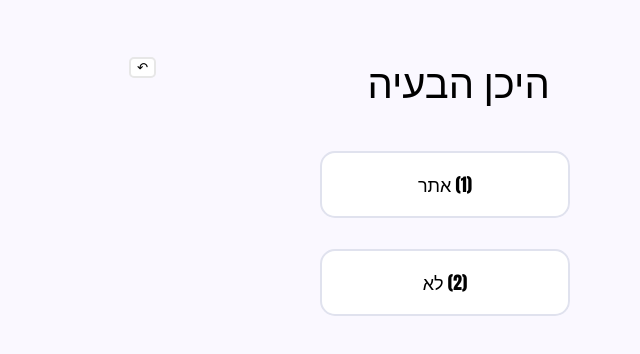
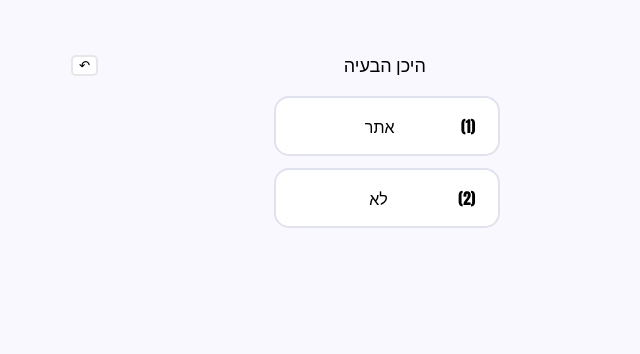
Before and after one commit to amitnoyberg18/DataMangement, a React (Create React App) app: page / in a window 1280 px wide. Shown: the top 354 px of the page, without its empty margins (308-948 px from the left). Built offline with nearby package versions, Linux system fonts and the light colour scheme.

Commit message:
added history and changed the style

```diff
--- a/src/App.tsx
+++ b/src/App.tsx
@@ -6,7 +6,13 @@ import FinalAnswerPage from './components/FinalAnswerPage';
 import {dataCardTree} from './data/data';
 import {CardTree} from './models/cardTree'
 interface Istate{
-  cardTreeObj :CardTree |undefined
+  cardTreeObj :CardTree | undefined;
+  // history: {
+  //   question:string;
+  //   selectedAnswer:string[] |undefined;
+  //   theCard:CardTree | undefined;
+  // }[] | undefined;
+  history:CardTree[];
 }
 function App() {
 
@@ -21,16 +27,47 @@ function App() {
     // console.log(newCard.getNextCard())
     // return newCard;
   });
+  const [history,setHistory] = useState<Istate["history"]>([]);
+
+
+
+
+
+
   const backToPrevCard = ()=>{
+    setTimeout(() => {
       setCard((theCard : CardTree | undefined )=>{
 
         if(theCard?.prevCard!==undefined){
+          setHistory((prevHistory)=>{
+            prevHistory.pop()
+            // prevHistory.filter( (ele, ind) => ind === prevHistory.findIndex( elem => elem.id === ele.id && elem.id === ele.id))
+            return prevHistory;
+          })
           return theCard.prevCard
         }
         return theCard
 
         })
+    }, 0);
+
+
   }
+
+  const handleBackInHistory = (item:CardTree,index:number)=>{
+    setCard(item);
+    setHistory((prevHistory:CardTree[])=>{
+      const newHistory = prevHistory.filter( (ele, ind) => ind === prevHistory.findIndex( elem => elem.id === ele.id && elem.id === ele.id));
+      newHistory.splice(index,newHistory.length);
+      return newHistory;
+    })
+  }
+
+
+
+
+
+
   const getAnswersArr =()=>{
 
     if(card?.answers!==undefined)
@@ -43,7 +80,7 @@ function App() {
     if(card?.answers!==undefined)
       return card.questionText
 
-    return ""
+    return "";
   }
 
   useEffect(()=>{
@@ -73,10 +110,22 @@ function App() {
     }
 },[])
 
+
 //another variable that contains an array of dictonaries that contains the question and the picked answer
 
   return (
     <div className="App">
+      <div className="history">
+        {history.filter( (ele, ind) => ind === history.findIndex( elem => elem.id === ele.id && elem.id === ele.id)).map((item,index)=>{
+          if(item.answers !== undefined && item.indexSelectedAnswer !== undefined){
+            return <div className="historyItem" key={index}>
+              <p style={{textDecoration:"underline",cursor:"pointer"}} onClick={()=>handleBackInHistory(item,index)}>{item.questionText}</p>
+              <p>{item.answers[item.indexSelectedAnswer]}</p>
+            </div>
+          }
+          return <> </>
+        })}
+      </div>
       <div className="buttons">
         <button id="btnPrevQuesiton" className="btnPrev" onClick={backToPrevCard}>&#x21B6;</button>
         {/* <button>&#x21B7;</button> */}
@@ -85,7 +134,7 @@ function App() {
       <div className="card">
         <Question questionText={card.questionText}/>
         {getAnswersArr().map((answer,index)=>{
-          return <Answer answer={answer} index={index} key={index} setCard={setCard}/>
+          return <Answer setHistory={setHistory} answer={answer} index={index} key={index} setCard={setCard}/>
         })}
 
       </div>}
--- a/src/components/Answer.tsx
+++ b/src/components/Answer.tsx
@@ -7,42 +7,55 @@ interface IProps{
     answer: string;
     index:number;
     setCard:Function;
+    setHistory:Function;
     // function setCards()
 
     // fu
 }
-const Answer: React.FC<IProps> = ({answer,setCard,index}) => {
+const Answer: React.FC<IProps> = ({answer,setCard,index,setHistory}) => {
 
-    const onSelectAnswer=()=>{
+    const onSelectAnswer = useCallback(()=>{
         setCard((prevCard:CardTree) =>{
             prevCard.indexSelectedAnswer=index;
             if(prevCard.nextCards!==undefined){
                 prevCard.nextCards[index].prevCard=prevCard;
+                // setHistory((history: {question:string;selectedAnswer:string;theCard:CardTree;}[])=>{
+                //     const data ={'question':prevCard.questionText,'selectedAnswer':answer,"theCard":prevCard};
+                //     // history.pop();
 
+                //     return history;
+                // })
+                setHistory((history:CardTree[])=>{
+                    history.push(prevCard);
+                    // let pp = history.filter( (ele, ind) => ind === history.findIndex( elem => elem.id === ele.id && elem.id === ele.id))
+                    return history;
+                })
                 return prevCard.nextCards[index];
 
             }
 
                 return undefined;
         })
-    }
+    },[index,setCard,setHistory])
+    const  handleKeyPress =  useCallback((e) => {
+        // const answerElement=document.getElementById(index.toString())
+        // answerElement?.classList.remove('answerSelectedByKey');
+            if(e.code === 'Digit'+(index+1)){
 
-    const  handleKeyPress =  useCallback((e) => {
-            if(e.code === 'Digit'+(index+1)){
-                console.log(String(index+1));
-                const answerElement=document.getElementById(index.toString())
-                answerElement?.classList.add('answerSelectedByKey');
-               const div= document.getElementsByTagName("div")
-                setTimeout(() => {
-                    const answerElement=document.getElementById(index.toString())
-                    answerElement?.classList.remove('answerSelectedByKey');
-                    onSelectAnswer()
+            //     const answerElement=document.getElementById(index.toString())
+            //     answerElement?.classList.add('answerSelectedByKey');
+            //    const div= document.getElementsByTagName("div")
+                // setTimeout(() => {
+                //     const answerElement=document.getElementById(index.toString())
+                //     answerElement?.classList.remove('answerSelectedByKey');
+                //     onSelectAnswer()
 
-                }, 1000);
+                // }, 1000);
+                onSelectAnswer();
 
 
             }
-      }, [index]);
+      }, [index,onSelectAnswer]);
 
 
 
@@ -61,7 +74,8 @@ const Answer: React.FC<IProps> = ({answer,setCard,index}) => {
 
     return (
         <div id={index.toString()} onClick={onSelectAnswer} className="answer">
-            <p>({index+1}) {answer}</p>
+            <p style={{float:"right",marginRight:"10%"}}>({index+1})</p>
+            <p style={{marginLeft:"10%"}}>{answer}</p>
         </div>
      );
 }
--- a/src/data/data.tsx
+++ b/src/data/data.tsx
@@ -5,13 +5,15 @@ import { CardTree } from "../models/cardTree";
 
 
 export const dataCardTree = () =>{
-    const c1 : CardTree={id:1,questionText:"היכן הבעיה",answers:[ "אתר","לא"]}
-    const c2 : CardTree={id:2,questionText:" היכן הבעיה באתר",answers:["שאלונים","נתון לא מעודכן באתר","נתון לא נכון באתר","לא מצליח להתחבר לאתר"]}
-    const c3 : CardTree={id:3,questionText:"האם התחבר בעבר",answers:[ "לא","כן"]}
-    const c4 : CardTree={id:4,questionText:"שילחו קישור לסיסמא ראשונית. הצליח?",answers:[ "לא","כן"]}
-    const c5 : CardTree={id:5,questionText:"הביאו סיסמה ראשונית. הצליח?",answers:[ "לא","כן"]}
-    const c6 : CardTree={id:6,questionText:"היכנס לטרנזקציה",answers:["תחום","תת תחום","שאלה","תת שאלה","תבנית תשובה בCRM"]}
-    const c7 : CardTree={id:7,questionText:"שאלונים",answers:[ "לא","אתר"]}
+    // const titleProject : CardTree={id:1,questionText:"מערכת לניהול ידע מוקד"}
+
+    const c1 : CardTree={id:1,questionText:"היכן הבעיה",answers:[ "אתר","לא"],clicked:80}
+    const c2 : CardTree={id:2,questionText:" היכן הבעיה באתר",answers:["שאלונים","נתון לא מעודכן באתר","נתון לא נכון באתר","לא מצליח להתחבר לאתר"],clicked:900}
+    const c3 : CardTree={id:3,questionText:"האם התחבר בעבר",answers:[ "לא","כן"] ,clicked:110}
+    const c4 : CardTree={id:4,questionText:"שילחו קישור לסיסמא ראשונית. הצליח?",answers:[ "לא","כן"],clicked:100}
+    const c5 : CardTree={id:5,questionText:"הביאו סיסמה ראשונית. הצליח?",answers:[ "לא","כן"], clicked:10}
+    const c6 : CardTree={id:6,questionText:"היכנס לטרנזקציה",answers:["תחום","תת תחום","שאלה","תת שאלה","תבנית תשובה בCRM"],clicked:45}
+    const c7 : CardTree={id:7,questionText:"שאלונים",answers:[ "לא","אתר"],clicked:30}
 
     const arrCards :CardTree[]=[c1,c2,c3,c4,c5,c6,c7];
     arrCards[0].nextCards = ([arrCards[1],arrCards[5]]);
--- a/src/index.css
+++ b/src/index.css
@@ -5,7 +5,6 @@ body {
   -webkit-font-smoothing: antialiased;
   -moz-osx-font-smoothing: grayscale;
   text-align: center;
-  font-size: large;
   font-family:Impact, Haettenschweiler, 'Arial Narrow Bold', sans-serif;
   background-color:rgb(250, 248, 255);
   direction: rtl;
@@ -16,20 +15,19 @@ body {
   width: 50%;
   margin: auto;
   margin-top: 4%;
-
-
 }
 .question{
-  font-size: 40px;
+  margin-right: 5%;
+  font-size: large;
 }
 .answer{
   position: relative;
   border: 2px solid #e0e2ee;
   border-radius: 15px;
   height: 50%;
-  width: 39%;
+  width: 35%;
   margin:auto;
-  margin-top:5%;
+  margin-top: 2%;
   background-color:#ffffff;
   transition: background-color 1s,color 1s;
 
@@ -55,9 +53,9 @@ body {
 
 }
 .btnPrev:hover{
-  background-color: #212230;
+  background-color: #5a4dff;
   color: #ffffff;
-  border: 2px solid #212230;
+  border: 2px solid #5a4dff;
 }
 .backTotart{
   position: relative;
--- a/src/models/cardTree.ts
+++ b/src/models/cardTree.ts
@@ -6,4 +6,5 @@ export type CardTree ={
     prevCard ? :CardTree;
     nextCards ? :CardTree[];
     indexSelectedAnswer ?:number;
+    clicked:number;
 }
```
Lines whose indentation alone changed are shown as unchanged.
